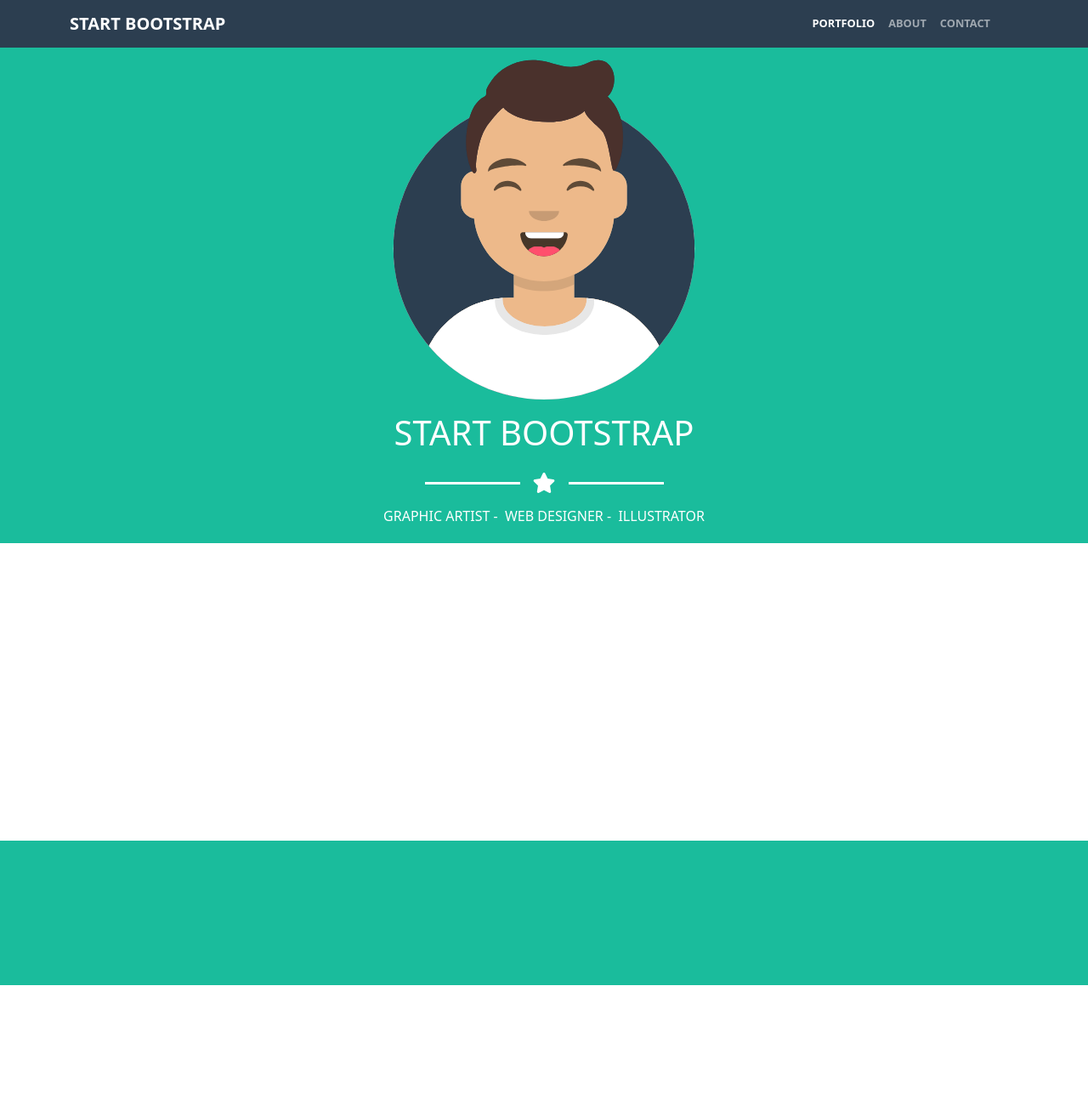
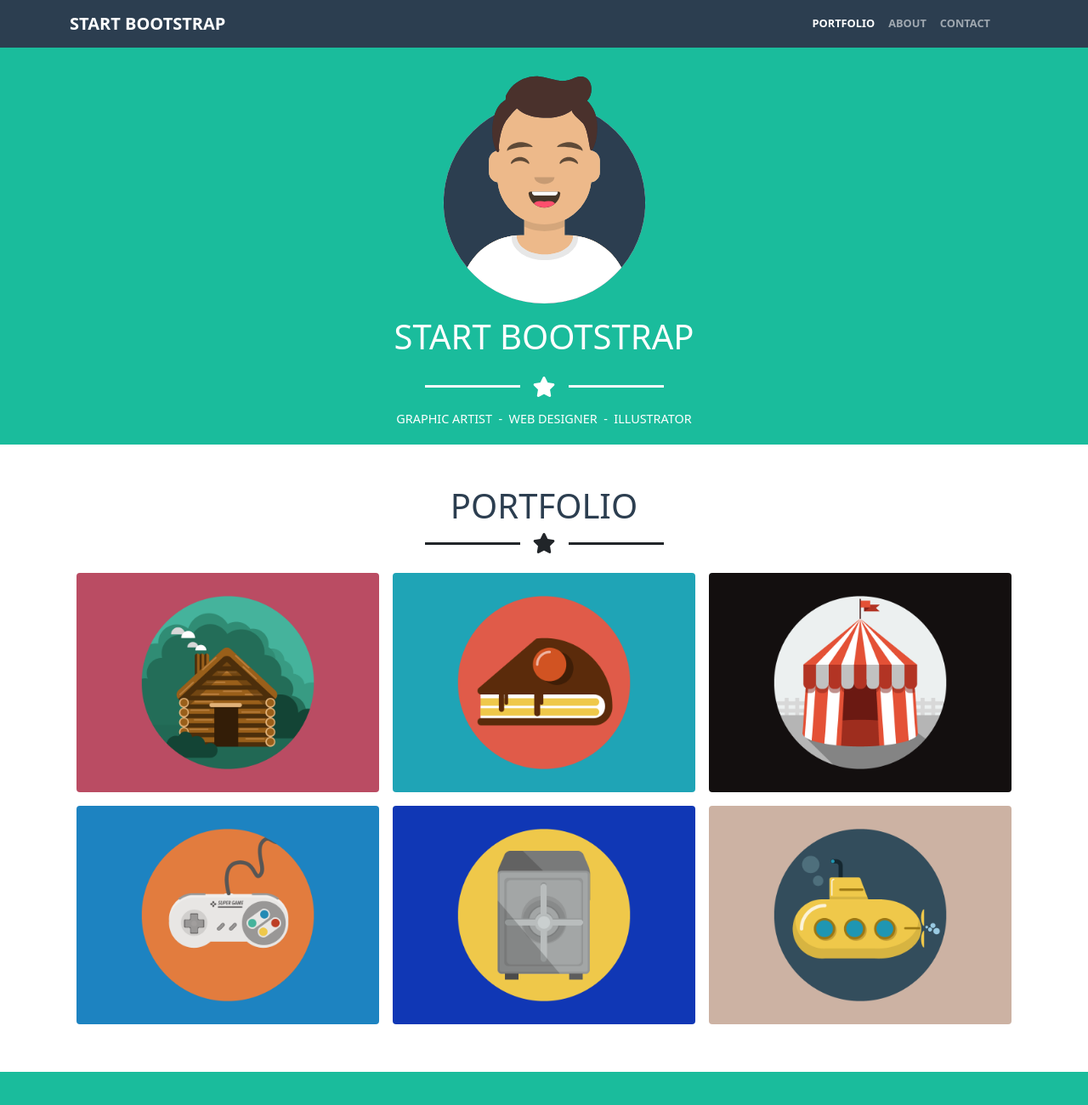
Before and after one commit to simoneluca00/html-css-bootstrap-freelancer, a plain HTML site: page index.html in a window 1280 px wide. Shown: the top 1300 px of the page at 85% size. Drawn offline with nearby package versions, Linux system fonts and the light colour scheme.

Commit message:
sezioni "hero" e "portfolio" completate

```diff
--- a/asset/css/style.css
+++ b/asset/css/style.css
@@ -10,12 +10,9 @@ html {
 /* HEADER */
 nav {
     background-color: var(--bs-dark-blue);
-    text-transform: uppercase;
-    font-weight: bold;
 }
 
 div.sz-nav-collapse {
-    flex-grow: 0;
     padding-right: 25px;
 }
 
@@ -26,12 +23,6 @@ a.sz-nav-link {
 /* SEZIONE HERO */
 section#sz-hero {
     background-color: var(--bs-sz-teal);
-    color: #fff;
-    text-transform: uppercase;
-}
-
-img#sz-avatar {
-    max-width: 35%;
 }
 
 section#sz-hero h1 {
@@ -49,7 +40,6 @@ div.sz-star {
 
 div.sz-line-divisor {
     height: 3px;
-    background-color: #fff;
     width: 7rem;
     margin: 0 15px;
 }
@@ -60,11 +50,16 @@ div.sz-skills {
 
 div.sz-skills span {
     white-space: nowrap;
+    font-size: 0.9em;
 }
 
 /* SEZIONE PORTFOLIO */
-section#sz-portfolio {
-    height: 350px;
+section#sz-portfolio h1 {
+    color: #2c3e50;
+}
+
+section#sz-portfolio  img {
+    max-width: 100%;
 }
 
 /* SEZIONE ABOUT */
@@ -83,3 +78,18 @@ footer {
     height: 150px;
     background-color: var(--bs-dark-blue);
 }
+
+/* -------------------------------------
+    MEDIAQUERY WIDTH < 390px
+------------------------------------- */
+/* @media screen and (max-width: 390px) {
+    div.sz-skills {
+        flex-flow: column wrap;
+        text-align: center;
+        flex-grow: 1;
+    }
+
+    div.sz-line-divisor {
+        width: 4rem;
+    }
+} */
--- a/index.html
+++ b/index.html
@@ -12,13 +12,13 @@
 </head>
 <body>
     <header>
-        <nav class="navbar navbar-expand-lg navbar-expand-md navbar-expand-sm navbar-dark">
-            <div class="container-md">
-              <a class="navbar-brand sz-pseudo-logo" href="#">start bootstrap</a>
+        <nav class="navbar navbar-expand-lg navbar-expand-md navbar-expand-sm navbar-dark text-uppercase fw-bold">
+            <div class="container-fluid container-md">
+              <a class="navbar-brand sz-pseudo-logo flex-grow-1" href="#">start bootstrap</a>
               <button class="navbar-toggler" type="button" data-bs-toggle="collapse" data-bs-target="#navbarNav" aria-controls="navbarNav" aria-expanded="false" aria-label="Toggle navigation">
                 <span class="navbar-toggler-icon"></span>
               </button>
-              <div class="collapse navbar-collapse sz-nav-collapse" id="navbarNav">
+              <div class="collapse navbar-collapse flex-grow-0 sz-nav-collapse" id="navbarNav">
                 <ul class="navbar-nav">
                   <li class="nav-item">
                     <a class="nav-link active sz-nav-link" aria-current="page" href="#sz-portfolio">Portfolio</a>
@@ -36,25 +36,71 @@
     </header>
 
     <main>
-        <section id="sz-hero">
-            <div class="container d-flex flex-column flex-wrap justify-content-center align-items-center">
-                <img id="sz-avatar" src="./asset/img/avatar.svg" alt="avatar foto profilo">
-                <h1>start bootstrap</h1>
-                <div class="sz-star d-flex align-items-center">
-                    <div class="sz-line-divisor"></div>
+        <section id="sz-hero" class="text-uppercase text-white">
+            <div class="container">
+               <div class="row flex-column justify-content-center align-items-center">
+                 <div class="img-avatar mt-4 col-5 col-sm-5 col-md-4 col-lg-3 col-xl-3">
+                   <img src="./asset/img/avatar.svg" alt="avatar foto profilo">
+                 </div>
+
+                  <h1 class="col-auto">start bootstrap</h1>
+
+                  <div class="col-auto sz-star d-flex align-items-center">
+                    <div class="sz-line-divisor bg-light"></div>
                     <i class="fa-solid fa-star"></i>
-                    <div class="sz-line-divisor"></div>
-                </div>
-                <div class="sz-skills d-flex flex-wrap">
-                    <span>graphic artist - </span>
-                    <span> &nbsp; web designer - </span>
-                    <span> &nbsp; illustrator</span>
+                    <div class="sz-line-divisor bg-light"></div>
+                  </div>
+
+                  <div class="col-auto sz-skills d-flex flex-wrap">
+                    <span class="flex-grow-1">graphic artist&nbsp; - </span>
+                    <span class="flex-grow-1"> &nbsp; web designer&nbsp; - </span>
+                    <span class="flex-grow-1"> &nbsp; illustrator</span>
+                  </div>
                 </div>
             </div>
         </section>
 
-        <section id="sz-portfolio">
+        <section id="sz-portfolio" class="text-uppercase py-5">
+          <div class="container">
+            <div class="row flex-column justify-content-center align-items-center">
 
+              <h1 class="col-auto">portfolio</h1>
+
+              <div class="col-auto sz-star d-flex align-items-center">
+                <div class="sz-line-divisor bg-dark"></div>
+                <i class="fa-solid fa-star"></i>
+                <div class="sz-line-divisor bg-dark"></div>
+              </div>
+
+              <div class="img-portfolio d-flex flex-wrap">
+
+                <div class="col-12 col-md-6 col-lg-4 p-2">
+                  <img class="rounded" src="./asset/img/cabin.png" alt="immagine 1 portfolio">
+                </div>
+
+                <div class="col-12 col-md-6 col-lg-4 p-2">
+                  <img class="rounded" src="./asset/img/cake.png" alt="immagine 2 portfolio">
+                </div>
+
+                <div class="col-12 col-md-6 col-lg-4 p-2">
+                  <img class="rounded" src="./asset/img/circus.png" alt="immagine 3 portfolio">
+                </div>
+
+                <div class="col-12 col-md-6 col-lg-4 p-2">
+                  <img class="rounded" src="./asset/img/game.png" alt="immagine 4 portfolio">
+                </div>
+
+                <div class="col-12 col-md-6 col-lg-4 p-2">
+                  <img class="rounded" src="./asset/img/safe.png" alt="immagine 5 portfolio">
+                </div>
+
+                <div class="col-12 col-md-6 col-lg-4 p-2">
+                  <img class="rounded" src="./asset/img/submarine.png" alt="immagine 6 portfolio">
+                </div>
+
+              </div>
+            </div>
+          </div>
         </section>
 
         <section id="sz-about"></section>
```
